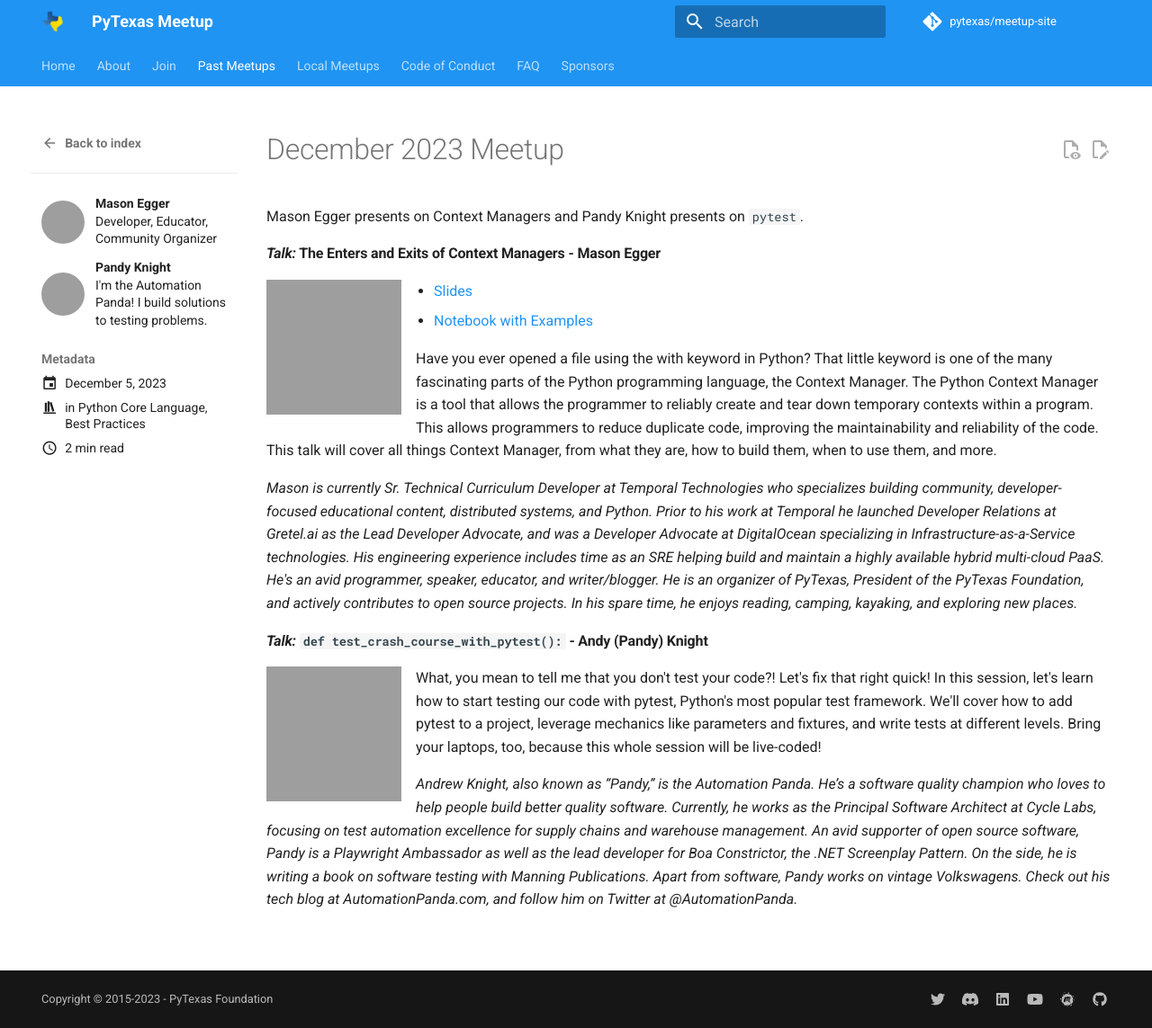
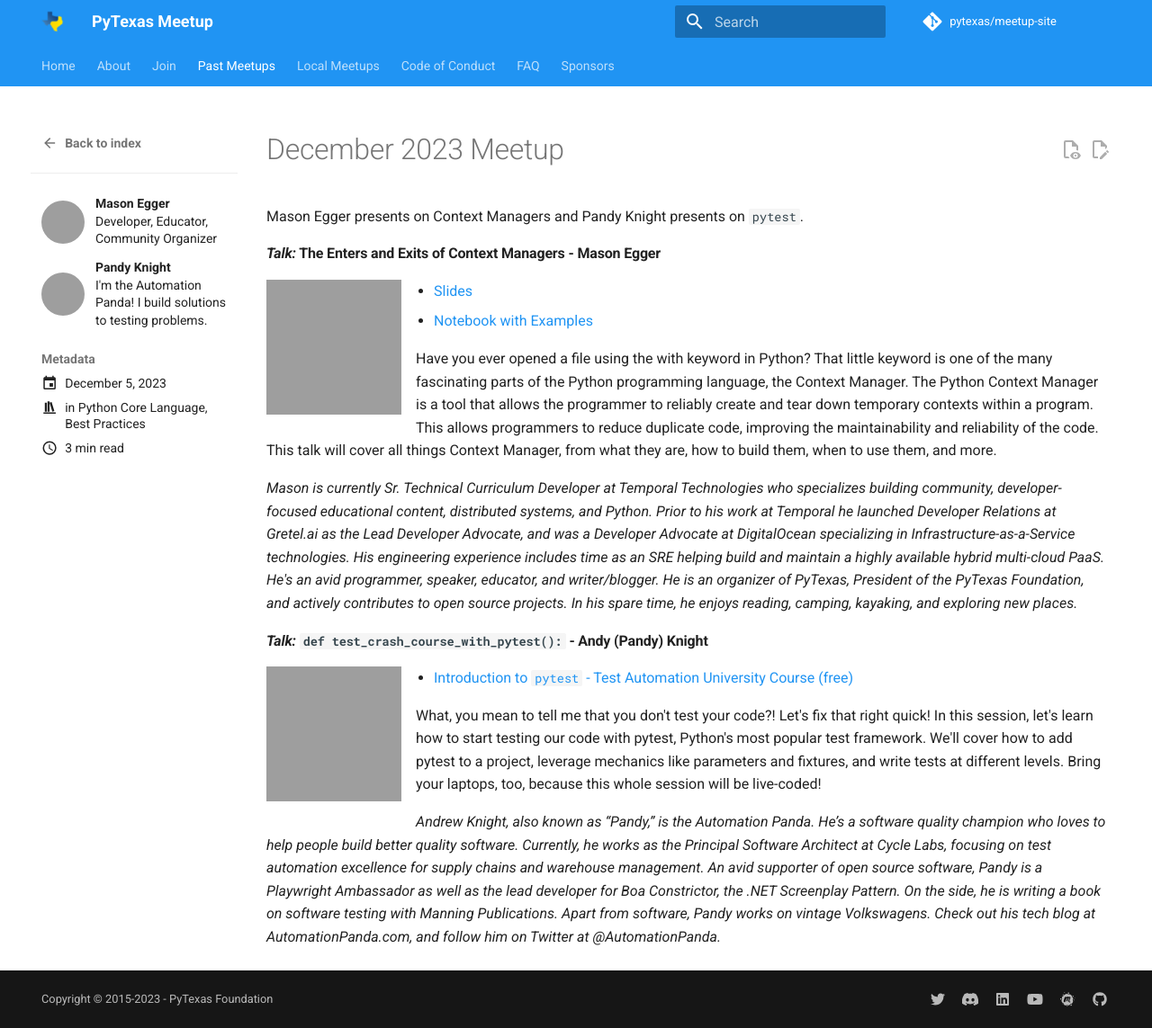
Before and after one commit to pytexas/meetup, an MkDocs documentation site: the page built from docs/past_meetups/posts/2023-12-05.md, in a window 1280 px wide and 1143 px high. Shown: the whole window at 90% size. Built offline with MkDocs 1.6.1 and Material for MkDocs 9.7.7, drawn with Linux system fonts in a browser that asks for light colours; comment, search, counter and statistics services are not loaded; grey boxes are pictures that could not be loaded.

Commit message:
Update 2023-12-05.md

```diff
--- a/docs/past_meetups/posts/2023-12-05.md
+++ b/docs/past_meetups/posts/2023-12-05.md
@@ -31,6 +31,8 @@
 #### _Talk:_ `def test_crash_course_with_pytest():` - Andy (Pandy) Knight
 ![Andy Knight Avatar](https://github.com/AndyLPK247.png){: style="height:150px;width:150px" align=left}
 
+* [Introduction to `pytest` - Test Automation University Course (free)](https://testautomationu.applitools.com/pytest-tutorial/)
+
 What, you mean to tell me that you don't test your code?! Let's fix that right quick! In this session, let's learn how to start testing our code with pytest, Python's most popular test framework. We'll cover how to add pytest to a project, leverage mechanics like parameters and fixtures, and write tests at different levels. Bring your laptops, too, because this whole session will be live-coded!
 
 _Andrew Knight, also known as “Pandy,” is the Automation Panda. He’s a software quality champion who loves to help people build better quality software. Currently, he works as the Principal Software Architect at Cycle Labs, focusing on test automation excellence for supply chains and warehouse management. An avid supporter of open source software, Pandy is a Playwright Ambassador as well as the lead developer for Boa Constrictor, the .NET Screenplay Pattern. On the side, he is writing a book on software testing with Manning Publications. Apart from software, Pandy works on vintage Volkswagens. Check out his tech blog at AutomationPanda.com, and follow him on Twitter at @AutomationPanda._
```
